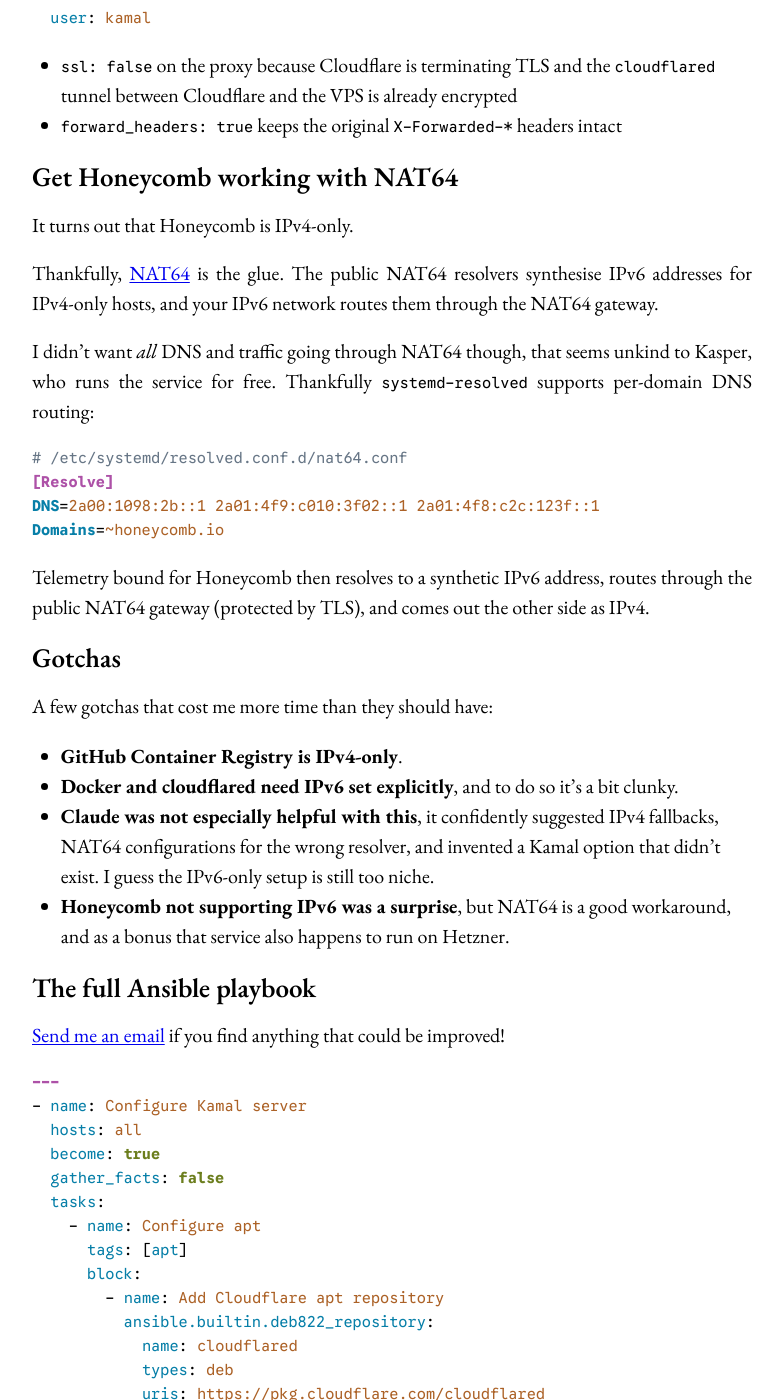
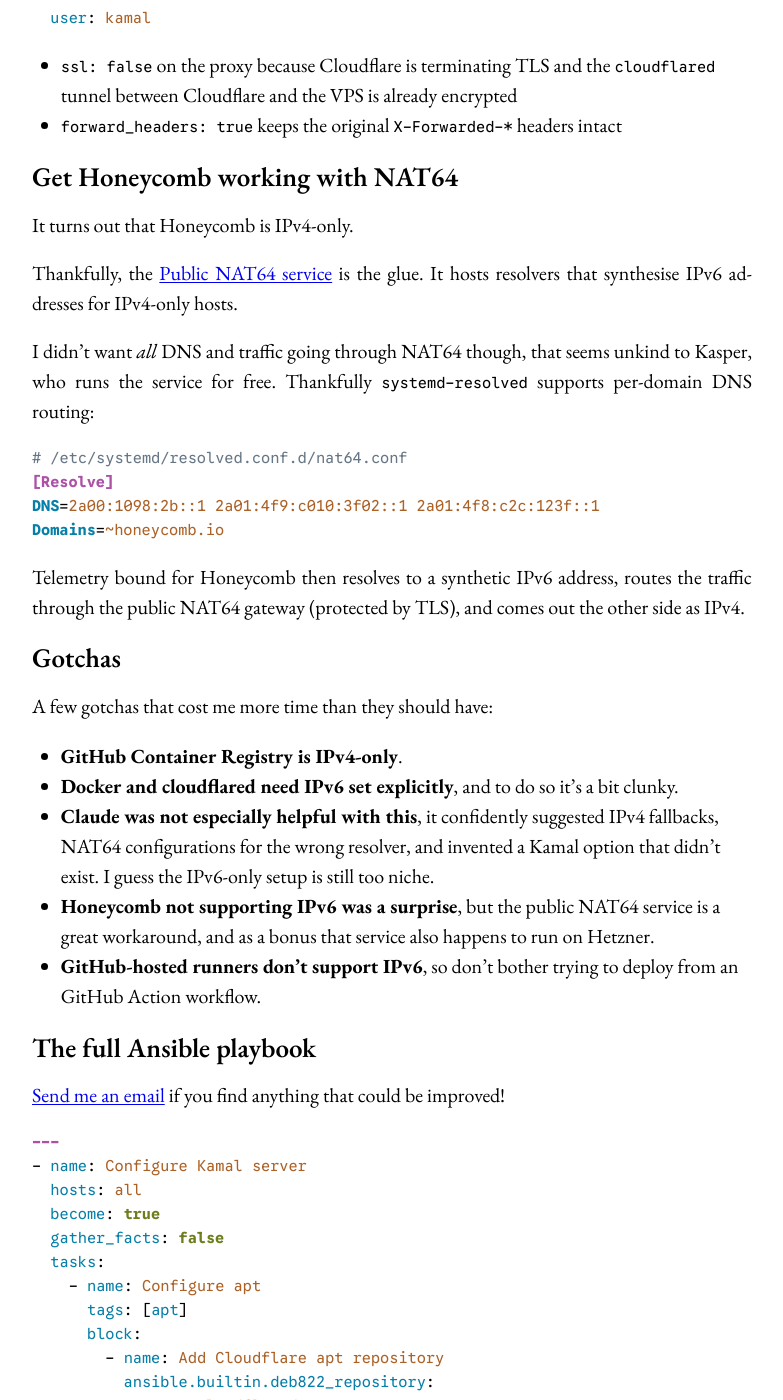
Before and after one commit to sjparkinson/uncomplicated.systems, a Jekyll site: the page built from _posts/2026-04-17-kamal-hetzner-ipv6-only.md, in a window 1280 px wide and 1400 px high, scrolled down 3755 px. Shown: the whole window, without its empty margins (248-1031 px from the left). Built offline with Jekyll 4.4.1, drawn with Linux system fonts in a browser that asks for light colours; some of the changed text lies outside the part shown.

Commit message:
Clarify NAT64 and add GitHub IPv6 gotcha

````diff
--- a/_posts/2026-04-17-kamal-hetzner-ipv6-only.md
+++ b/_posts/2026-04-17-kamal-hetzner-ipv6-only.md
@@ -142,7 +142,7 @@
 
 It turns out that Honeycomb is IPv4-only.
 
-Thankfully, [NAT64](https://nat64.net/) is the glue. The public NAT64 resolvers synthesise IPv6 addresses for IPv4-only hosts, and your IPv6 network routes them through the NAT64 gateway.
+Thankfully, the [Public NAT64 service](https://nat64.net/) is the glue. It hosts resolvers that synthesise IPv6 addresses for IPv4-only hosts.
 
 I didn't want *all* DNS and traffic going through NAT64 though, that seems unkind to Kasper, who runs the service for free. Thankfully `systemd-resolved` supports per-domain DNS routing:
 
@@ -153,7 +153,7 @@
 Domains=~honeycomb.io
 ```
 
-Telemetry bound for Honeycomb then resolves to a synthetic IPv6 address, routes through the public NAT64 gateway (protected by TLS), and comes out the other side as IPv4.
+Telemetry bound for Honeycomb then resolves to a synthetic IPv6 address, routes the traffic through the public NAT64 gateway (protected by TLS), and comes out the other side as IPv4.
 
 ### Gotchas
 
@@ -162,7 +162,8 @@
 * **GitHub Container Registry is IPv4-only**.
 * **Docker and cloudflared need IPv6 set explicitly**, and to do so it's a bit clunky.
 * **Claude was not especially helpful with this**, it confidently suggested IPv4 fallbacks, NAT64 configurations for the wrong resolver, and invented a Kamal option that didn't exist. I guess the IPv6-only setup is still too niche.
-* **Honeycomb not supporting IPv6 was a surprise**, but NAT64 is a good workaround, and as a bonus that service also happens to run on Hetzner.
+* **Honeycomb not supporting IPv6 was a surprise**, but the public NAT64 service is a great workaround, and as a bonus that service also happens to run on Hetzner.
+* **GitHub-hosted runners don't support IPv6**, so don't bother trying to deploy from an GitHub Action workflow.
 
 ### The full Ansible playbook
 
````
Also changed, not shown: other parts of _posts/2026-04-17-kamal-hetzner-ipv6-only.md (+1 -1 lines).
